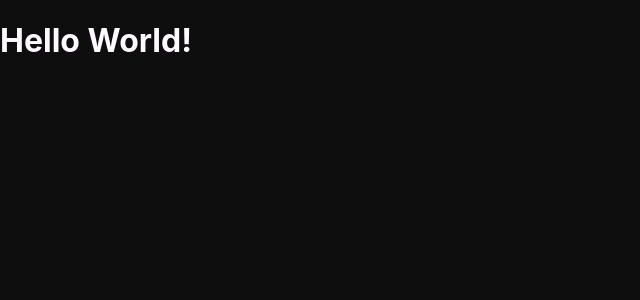
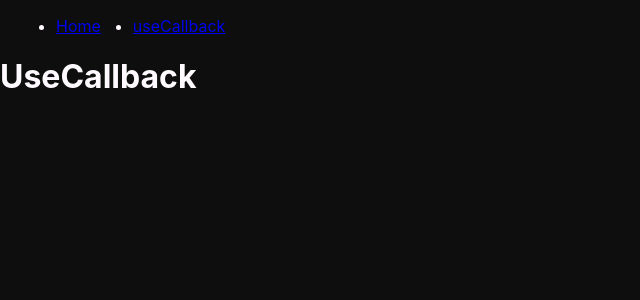
Before and after one commit to Michael-Liendo/react-hooks-projects, a React (Create React App) app: page /useCallback in a window 1280 px wide. Shown: the top 300 px of the page, without its empty margins (0-640 px from the left). Built offline with nearby package versions, Linux system fonts and the light colour scheme.

Commit message:
Add routes

```diff
--- a/src/App.js
+++ b/src/App.js
@@ -1,10 +1,19 @@
 import './App.css';
+import { BrowserRouter, Routes, Route } from 'react-router-dom';
+import Layout from './components/Layout/Layout';
+import Index from './pages/Index';
+import UseCallback from './pages/useCallback';
 
 function App() {
   return (
-    <div className="App">
-      <h1>Hello World!</h1>
-    </div>
+    <BrowserRouter>
+      <Routes>
+        <Route path="/" element={<Layout />}>
+          <Route index element={<Index />} />
+          <Route path="/useCallback" element={<UseCallback />} />
+        </Route>
+      </Routes>
+    </BrowserRouter>
   );
 }
 
--- /dev/null
+++ b/src/components/Layout/Layout.css
@@ -0,0 +1,7 @@
+#navbar ul {
+  display: flex;
+}
+
+#navbar li {
+  margin: 0 1rem 0;
+}
--- /dev/null
+++ b/src/components/Layout/Layout.js
@@ -0,0 +1,23 @@
+import { Outlet, Link } from 'react-router-dom';
+import './Layout.css';
+
+const Layout = () => {
+  return (
+    <>
+      <nav id="navbar">
+        <ul>
+          <li>
+            <Link to="/">Home</Link>
+          </li>
+          <li>
+            <Link to="/useCallback">useCallback</Link>
+          </li>
+        </ul>
+      </nav>
+
+      <Outlet />
+    </>
+  );
+};
+
+export default Layout;
--- a/src/index.css
+++ b/src/index.css
@@ -1,5 +1,6 @@
 body {
   margin: 0;
+  padding: 0;
   font-family: -apple-system, BlinkMacSystemFont, 'Segoe UI', 'Roboto', 'Oxygen',
     'Ubuntu', 'Cantarell', 'Fira Sans', 'Droid Sans', 'Helvetica Neue',
     sans-serif;
@@ -8,8 +9,3 @@ body {
   background-color: #0d0e0d;
   color: #fffaff;
 }
-
-code {
-  font-family: source-code-pro, Menlo, Monaco, Consolas, 'Courier New',
-    monospace;
-}
--- /dev/null
+++ b/src/pages/Index.js
@@ -0,0 +1,5 @@
+import React from 'react';
+
+export default function Index() {
+  return <h1>Index</h1>;
+}
--- /dev/null
+++ b/src/pages/useCallback.js
@@ -0,0 +1,7 @@
+export default function UseCallback() {
+  return (
+    <div>
+      <h1>UseCallback</h1>
+    </div>
+  );
+}
```
